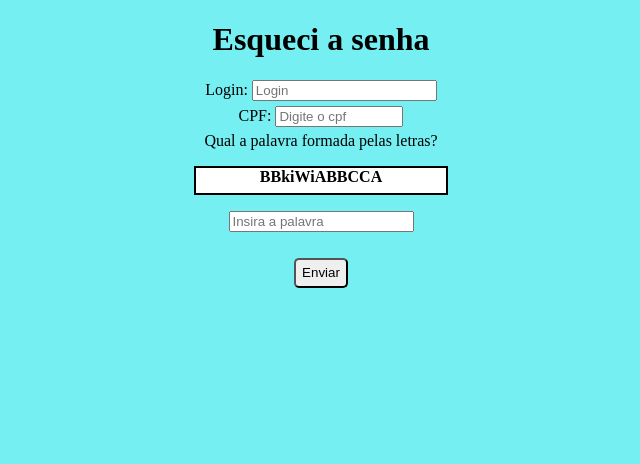
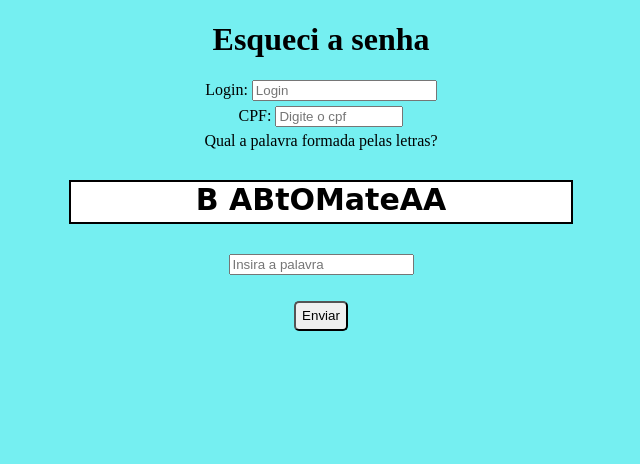
Before and after one commit to caneta9999/Projeto-IES301, a PHP site: page /Login/EsqueciSenha/index.php in a window 1280 px wide. Shown: the part 60-524 px from the top of the page, without its empty margins (319-959 px from the left). Run offline with PHP 8.4, Linux system fonts and the light colour scheme.

Commit message:
Melhorando captcha

```diff
--- a/css/css.css
+++ b/css/css.css
@@ -143,9 +143,13 @@ li {
 }
 #captchaText{
 	border: 2px solid black;
-	width: 250px;
-	height: 25px;
+	width: 500px;
+	height: 40px;
 	margin-left: auto;
 	margin-right: auto;
 	background: white;
 }
+#captchaText{
+	font-size: 30px;
+	font-family: cursive;
+}
--- a/paginas/Login/EsqueciSenha/index.php
+++ b/paginas/Login/EsqueciSenha/index.php
@@ -25,13 +25,14 @@
     <script>
         window.onload = function () {
             var vetor = [
-                { teste: "BAAABbanAnaAA", valor: "banana" },
-                { teste: "AACAabaCAxiII", valor: "abacaxi" },
-                { teste: "BABtOMateAA", valor: "tomate" },
-                { teste: "BBkiWiABBCCA", valor: "kiwi" },
-                { teste: "BBmELaoAFFASFDFSDAA", valor: "melao" }
+                { teste: "BA AA BbanAnaAA", valor: "banana" },
+                { teste: "A ACAabaCAxiII", valor: "abacaxi" },
+                { teste: "B ABtOMateAA", valor: "tomate" },
+                { teste: "BBkiWiABBC CA", valor: "kiwi" },
+                { teste: "BBmELãoAFFASFDFSDAA", valor: "melão" },
+				{ teste: "MMAABA A12maÇã445AAA", valor: "maçã"}
             ];
-            var indice = Math.floor(Math.random() * 100) % 5;
+            var indice = Math.floor(Math.random() * 100) % 6;
             document.getElementById("captchaText").innerHTML = "<b>" + vetor[indice].teste + "</b>";
             document.getElementById("formEsqueciSenha").onsubmit = function (e) {
                 if (document.getElementById("captcha").value != vetor[indice].valor) {
```
